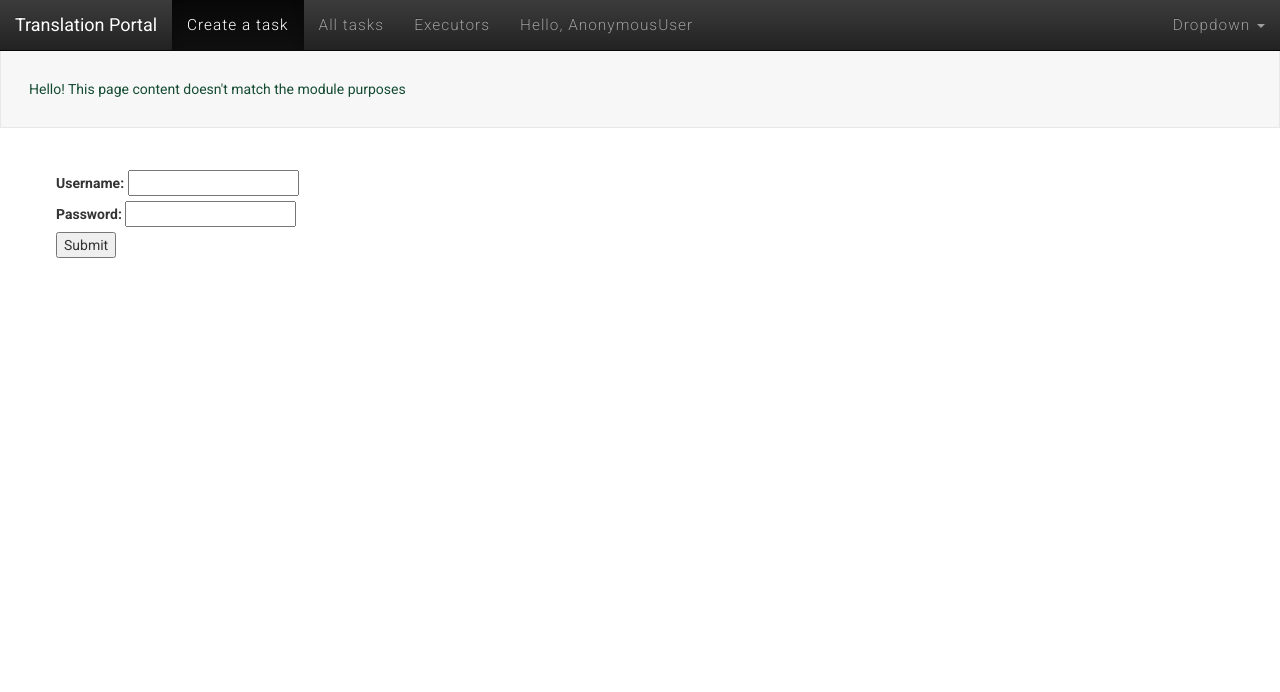
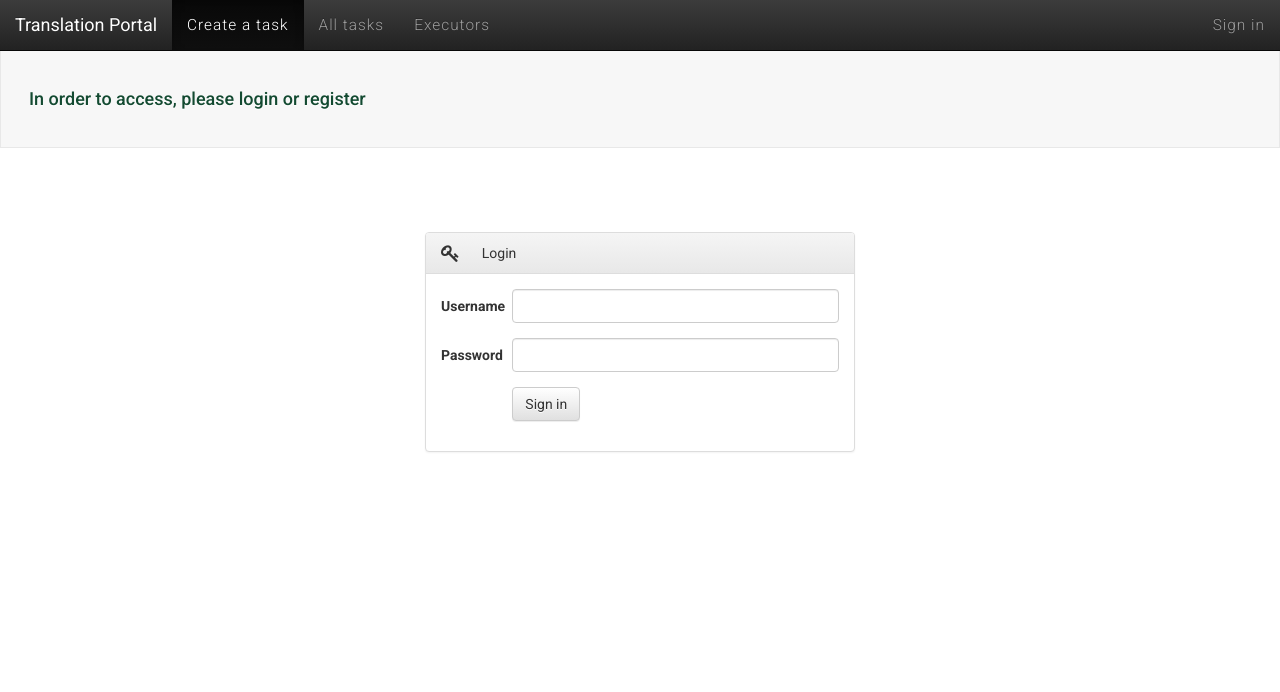
Before and after one commit to qfoxic/EssayCoffeeBackend, a Django app: template templates/default/general/login.html in a window 1280 px wide. Shown: the top 692 px of the page. Run offline with Django 3.2, Linux system fonts and the light colour scheme; the template is opened without the code that fills it, so the values that code supplies are empty; parts of the project's set-up code (start-up, migrations or seed data) failed here and were passed over; some libraries are stand-ins or nearby versions.

Commit message:
login form

```diff
--- a/static/css/default/style.css
+++ b/static/css/default/style.css
@@ -12,7 +12,7 @@ a {
 section.panel {
     margin: 2em auto;
     padding: 0;
-    width: 800px;
+    width: 90%;
 }
 section.info {
     background-color: rgba(232, 232, 232, .35);
--- a/templates/default/general/login.html
+++ b/templates/default/general/login.html
@@ -1,25 +1,46 @@
 {% extends layout.skin_prefix|add:"/layout.html" %}
 {% load i18n %}
 {% block pagetitle %}All Tasks{% endblock %}
-{% block content %}
-<form action="{% url "login" %}" method="post">{% csrf_token %}
-  {{form.errors}}
-  <input type="hidden" name="next" value="{{next}}">
-  <div>
-    <label>Username:
-      <input type="text" name="username" />
-    </label>
-  </div>
-  <div>
-    <label>Password:
-      <input type="text" name="password" />
-    </label>
-  </div>
-  <input type="submit" value="Submit" />
-</form>
-{% endblock %}
 {% block info_block %}
 <section class="info">
-    Hello! This page content doesn't match the module purposes
+    <h4>In order to access, please login or register</h4>
 </section>
 {% endblock %}
+{% block content %}
+<div class="panel panel-default" style="width:430px;margin:3em auto">
+    <!-- Default panel contents -->
+    <div class="panel-heading">
+        <i class="fa fa-key fa-lg" style="margin-right:1em"></i> {% trans "Login" %}
+    </div>
+    <div class="panel-body">
+        <form action="{% url "login" %}" method="post" class="form-horizontal" role="form">
+            {% csrf_token %}
+            <input type="hidden" name="next" value="{{next}}">
+            <div class="form-group">
+                <label for="user_input" class="col-sm-2 control-label">{% trans "Username" %}</label>
+                <div class="col-sm-10">
+                    <input id="user_input" type="text" name="username" class="form-control">
+                </div>
+            </div>
+            <div class="form-group">
+                <label for="inputPassword3" class="col-sm-2 control-label">{% trans "Password" %}</label>
+                <div class="col-sm-10">
+                    <input id="passwd_input" type="password" name="password" class="form-control">
+                </div>
+            </div>
+            <div class="form-group">
+                <div class="col-sm-offset-2 col-sm-10">
+                    <button type="submit" class="btn btn-default">
+                        {% trans "Sign in" %}
+                    </button>
+                </div>
+            </div>
+            {% if form.errors %}
+            <div class="alert alert-danger" style="margin-bottom:.2em">
+                {{form.errors}}
+            </div>
+            {% endif %}
+        </form>
+    </div>
+</div>
+{% endblock %}
--- a/templates/default/header.html
+++ b/templates/default/header.html
@@ -24,12 +24,12 @@
                     <li>
                         <a href="#">{% trans "Executors" %}</a>
                     </li>
-                    <li>
-                        <a href="#">Hello, {{request.user}}</a>
-                    </li>
+                    <!-- <li>
+                    <a href="#">Hello, {{user}}</a>
+                    </li> -->
                 </ul>
                 <ul class="nav navbar-nav navbar-right">
-                    <li class="dropdown">
+                    <!--                   <li class="dropdown">
                     <a href="#" class="dropdown-toggle" data-toggle="dropdown">Dropdown <b class="caret"></b></a>
                     <ul class="dropdown-menu">
                     <li>
@@ -43,9 +43,16 @@
                     </li>
                     <li class="divider"></li>
                     <li>
-                                <a href="#">Separated link</a>
+                    <a href="/logout">Log out</a>
                     </li>
                     </ul>
+                    </li> -->
+                    <li>
+                        {% if user.username %}
+                        <a href="/logout">{% trans "Log out" %}</a>
+                        {% else %}
+                        <a href="/login">{% trans "Sign in" %}</a>
+                        {% endif %}
                     </li>
                 </ul>
                 <!-- <form class="navbar-form navbar-right" role="search">
```
Also changed, not shown: db.sqlite3. Lines whose indentation alone changed are shown as unchanged.
